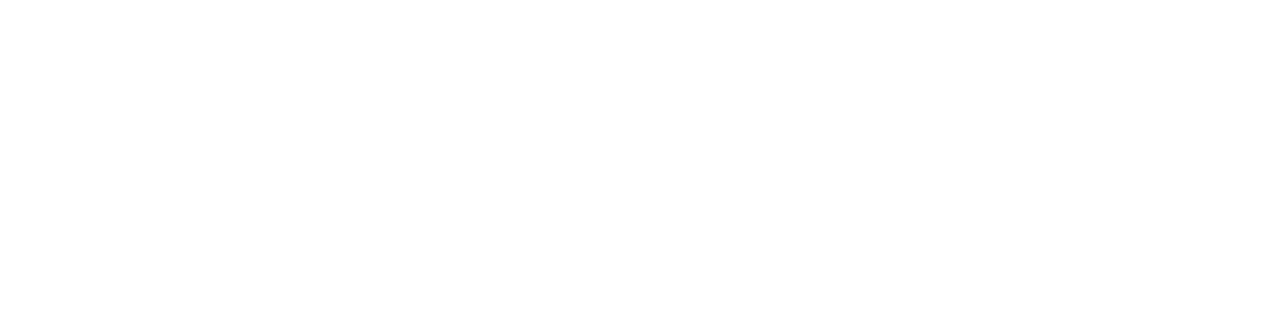
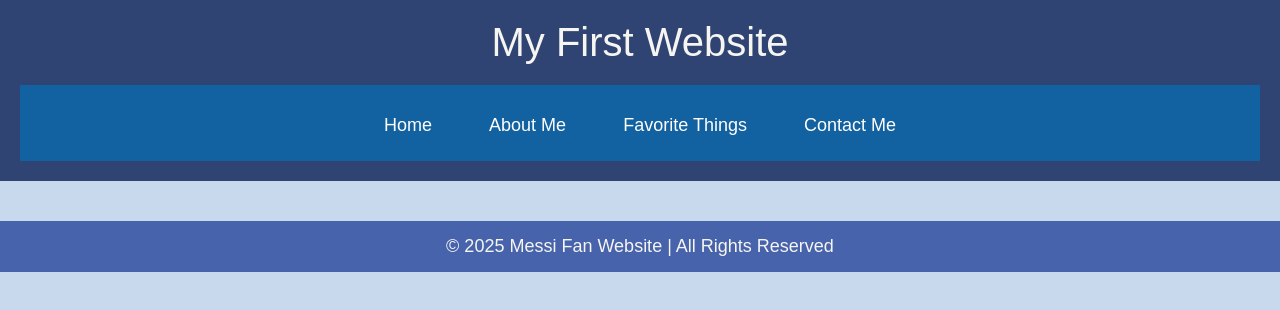
Before and after one commit to ElijahTideDesign09/5-Navarro-biosite, a plain HTML site: page contactme.html in a window 1280 px wide. Drawn offline with Linux system fonts and the light colour scheme.

Commit message:
Update contactme.html

```diff
--- a/contactme.html
+++ b/contactme.html
@@ -3,8 +3,30 @@
 <head>
 <meta charset="UTF-8">
 <title>contactme.html</title>
+</head><!DOCTYPE html>
+<html lang="en">
+<head>
+  <meta charset="UTF-8">
+  <title>Messi - The GOAT</title>
+  <link rel="stylesheet" type="text/css" href="mystyle.css">
 </head>
+
+
+  <div id="header">
+    My First Website
+    <nav>
+      <a href="myfirstwebsite.html">Home</a>
+      <a href="aboutme.html">About Me</a>
+      <a href="favoritethings.html">Favorite Things</a>
+      <a href="contactme.html">Contact Me</a>
+    </nav>
+  </div>
 
 <body>
 </body>
+
+	 <div id="footer">
+    © 2025 Messi Fan Website | All Rights Reserved
+  </div>
+
 </html>
```
